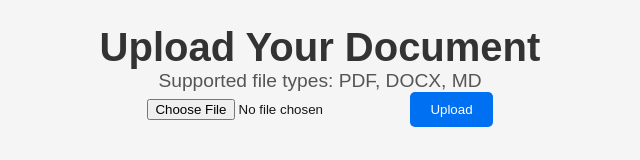
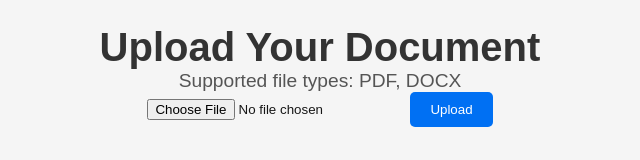
Before and after one commit to kevinlikako/doc-to-web, a Next.js app: page / in a window 1280 px wide. Shown: the part 324-484 px from the top of the page, without its empty margins (320-960 px from the left). Built offline with nearby package versions, Linux system fonts and the light colour scheme.

Commit message:
Fixed file upload handling with formidable

```diff
--- a/pages/index.js
+++ b/pages/index.js
@@ -12,7 +12,8 @@ export default function Home() {
   };
 
   const handleUpload = async (e) => {
-    e.preventDefault();  // Ensure form submission does not reload the page
+    e.preventDefault();
+
     if (!file) {
       alert("Please select a file first.");
       return;
@@ -23,7 +24,6 @@ export default function Home() {
 
     setUploading(true);
 
-    try {
     const response = await fetch("/api/upload", {
       method: "POST",
       body: formData,
@@ -36,10 +36,6 @@ export default function Home() {
       setLink(data.url);
     } else {
       alert("Upload failed. Please try again.");
-      }
-    } catch (error) {
-      console.error("Upload error:", error);
-      alert("Something went wrong. Please try again.");
     }
   };
 
@@ -55,7 +51,7 @@ export default function Home() {
       padding: '40px'
     }}>
       <h1 style={{ fontSize: '2.5rem', color: '#333' }}>Upload Your Document</h1>
-      <p style={{ fontSize: '1.2rem', color: '#555' }}>Supported file types: PDF, DOCX, MD</p>
+      <p style={{ fontSize: '1.2rem', color: '#555' }}>Supported file types: PDF, DOCX</p>
 
       <form onSubmit={handleUpload} encType="multipart/form-data" style={{ textAlign: 'center' }}>
         <input type="file" onChange={handleFileChange} required />
```
Lines whose indentation alone changed are shown as unchanged.
